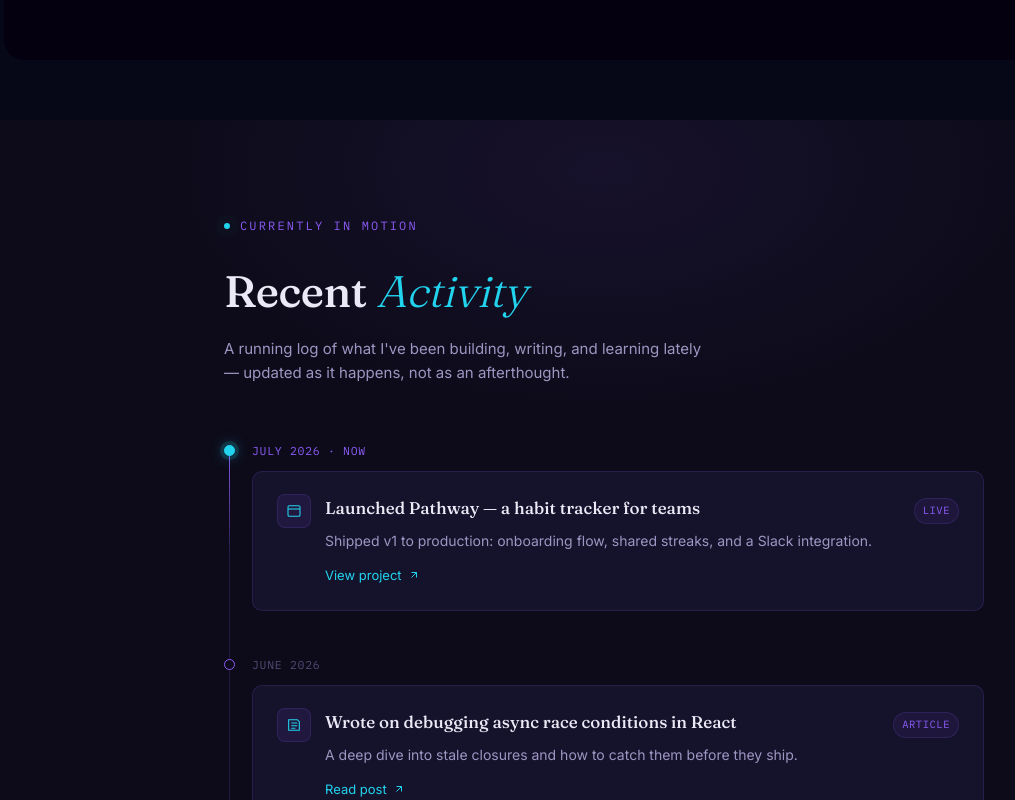
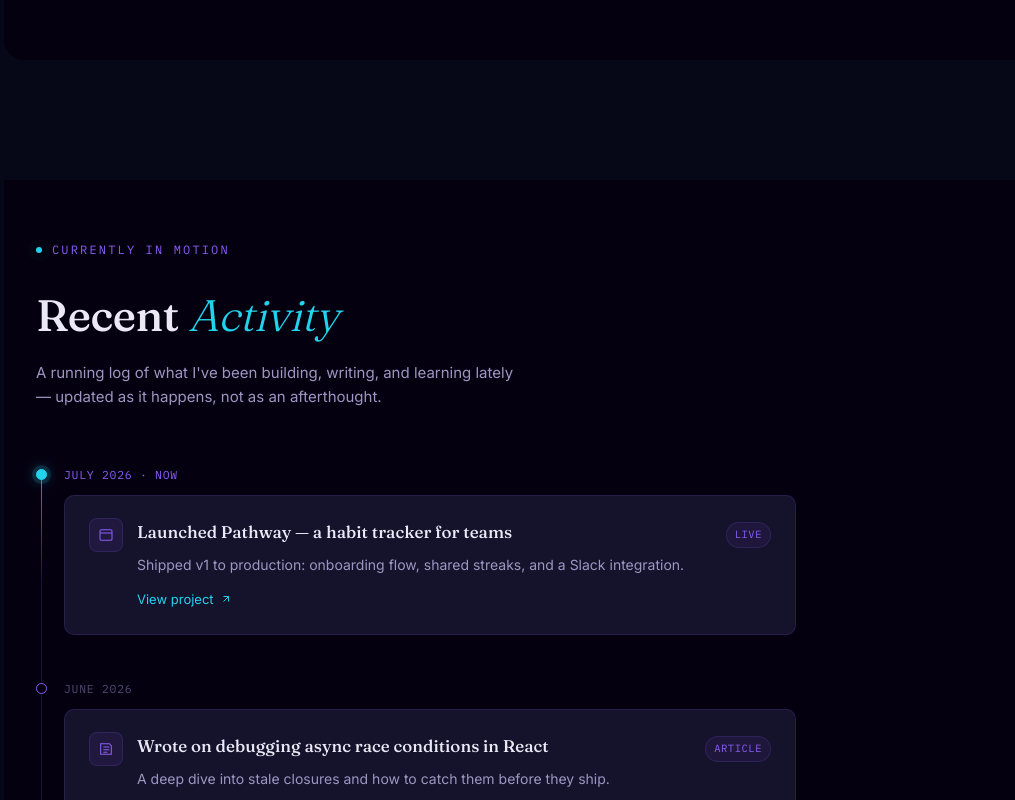
Before and after one commit to nuralamjoy/my_portfolio, a React (Vite) app: page / in a window 1280 px wide. Shown: the part 1600-2400 px from the top of the page, without its empty margins (36-1051 px from the left). Built offline with nearby package versions, Linux system fonts and the light colour scheme.

Commit message:
design recent activities

```diff
--- a/src/components/About/CurrentActivities.css
+++ b/src/components/About/CurrentActivities.css
@@ -222,7 +222,7 @@
 
 
 .ra-section{
-  --bg: #0D0B1A;
+  --bg: #050010;
   --surface: #15122B;
   --surface-hover: #1C1838;
   --line: rgba(139,92,246,0.16);
@@ -232,11 +232,13 @@
   --text-muted: #9D96C2;
   --text-faint: #4F4A72;
 
+  max-width: 1200px;
+  margin: 60px auto;
   background: var(--bg);
   color: var(--text);
   font-family: 'Inter', sans-serif;
-  padding: 96px 24px;
-  position: relative;
+  padding: 60px 32px;
+  /* position: relative; */
   overflow: hidden;
 }
 
@@ -254,7 +256,7 @@
 
 .ra-wrap{
   max-width: 760px;
-  margin: 0 auto;
+  /* margin: 0 auto; */
   position: relative;
 }
 
@@ -370,7 +372,7 @@
   background: rgba(139,92,246,0.09);
   border: 1px solid var(--line);
   display: flex; align-items: center; justify-content: center;
-  color: var(--gold-bright);
+  color: var(--gold);
 }
 .ra-icon svg{ width: 16px; height: 16px; }
 
@@ -728,3 +730,9 @@
     gap: 0.75rem;
   }
 } */
+
+.ra-card:hover .ra-icon {
+  color: var(--gold-bright);
+  transform: scale(1.08) rotate(-4deg);
+
+}
```
